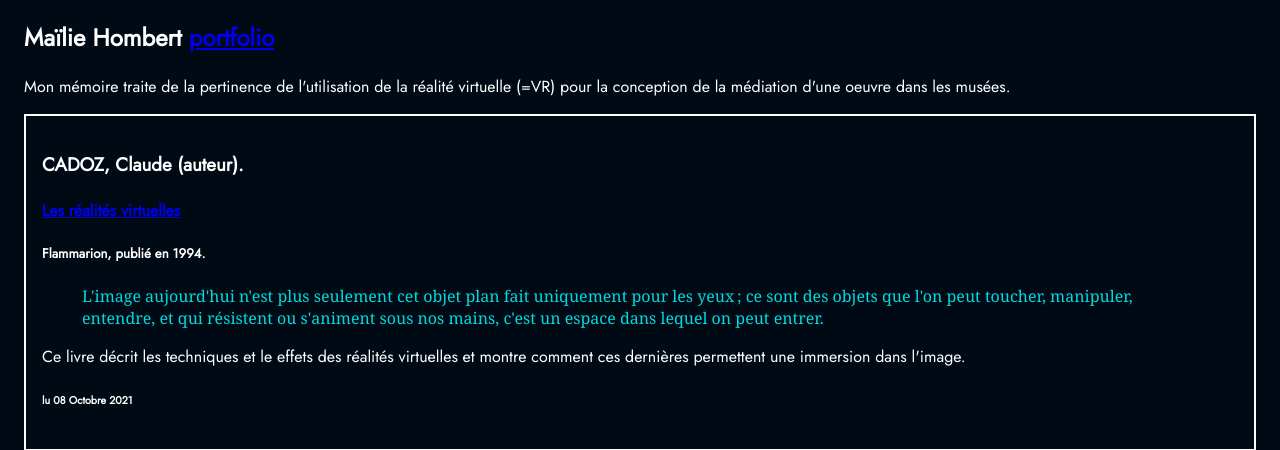
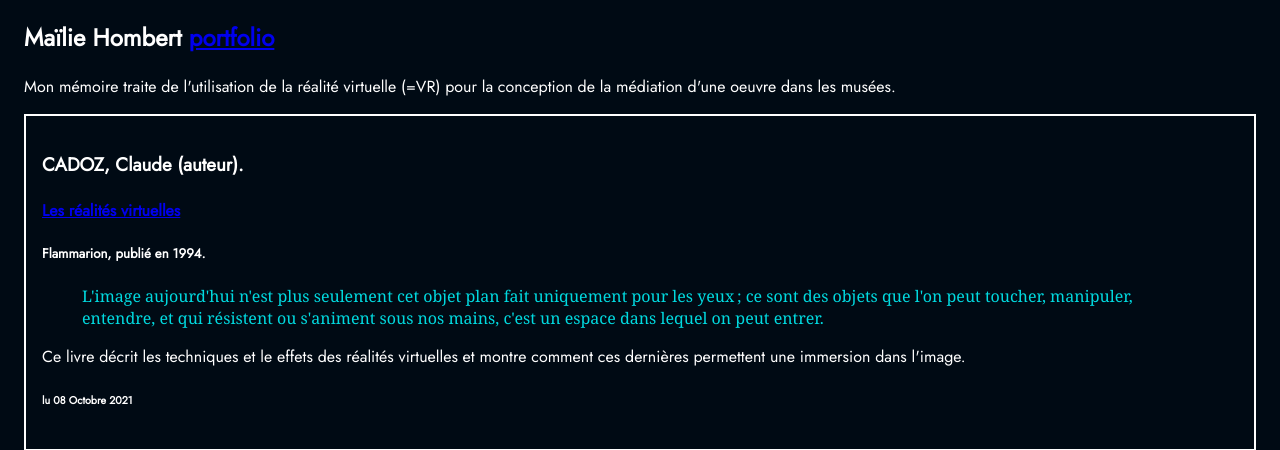
Before and after one commit to mailie-hombert/mailie-hombert.github.io, a PHP site: page /INR_mailie/index.php in a window 1280 px wide. Shown: the top 450 px of the page. Run offline with PHP 8.4, Linux system fonts and the light colour scheme; some libraries are stand-ins or nearby versions.

Commit message:
modifications article

```diff
--- a/INR_mailie/articles.php
+++ b/INR_mailie/articles.php
@@ -22,7 +22,7 @@
       <a href="https://mailie-hombert.github.io/" target="_blank">portfolio</a>
     </h2>
     <p>
-      Mon mémoire traite de la pertinence de l'utilisation de la réalité virtuelle (=VR) pour la conception de la médiation d'une oeuvre dans les musées.
+      Mon mémoire traite de l'utilisation de la réalité virtuelle (=VR) pour la conception de la médiation d'une oeuvre dans les musées.
     </p>
   </aside>
 
```
